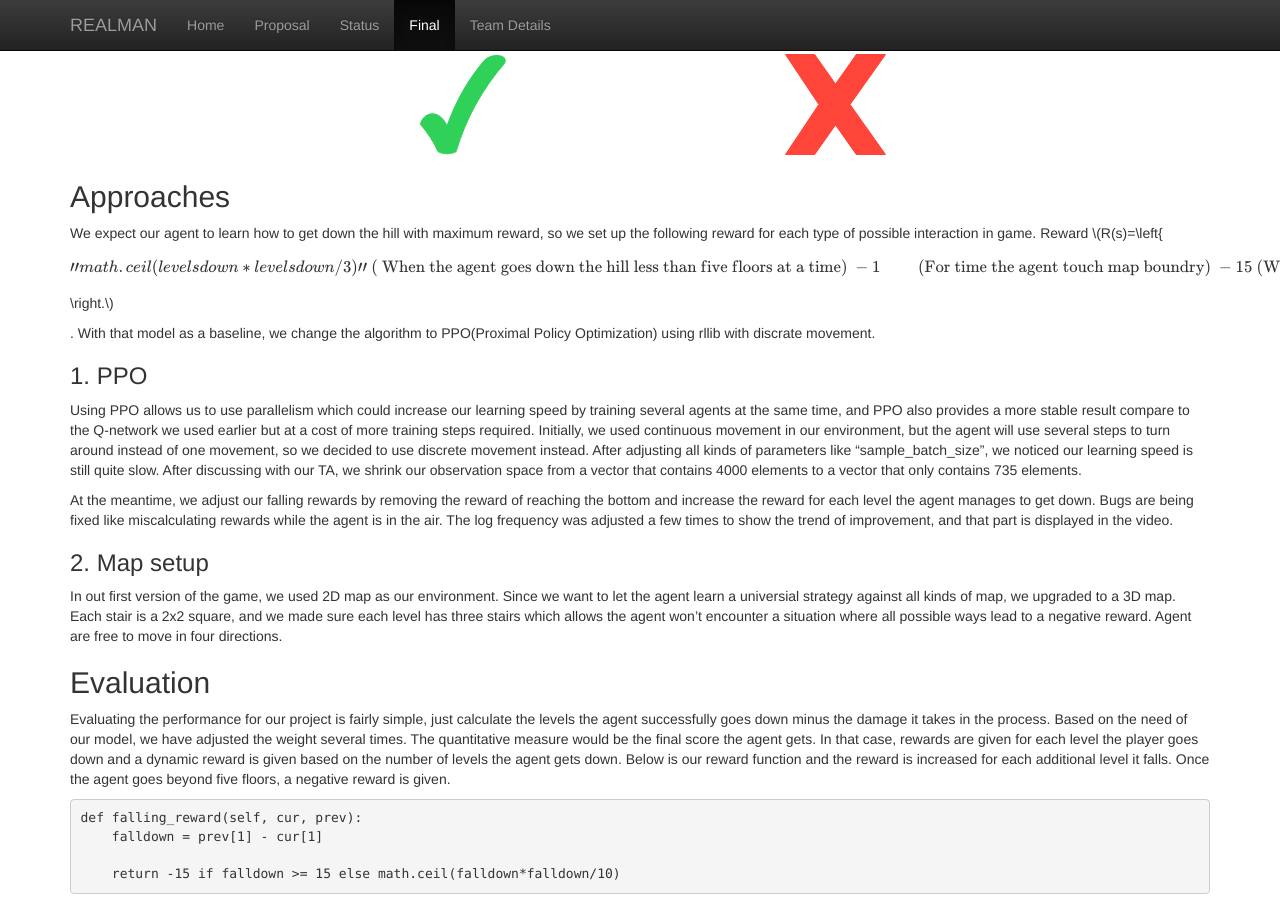
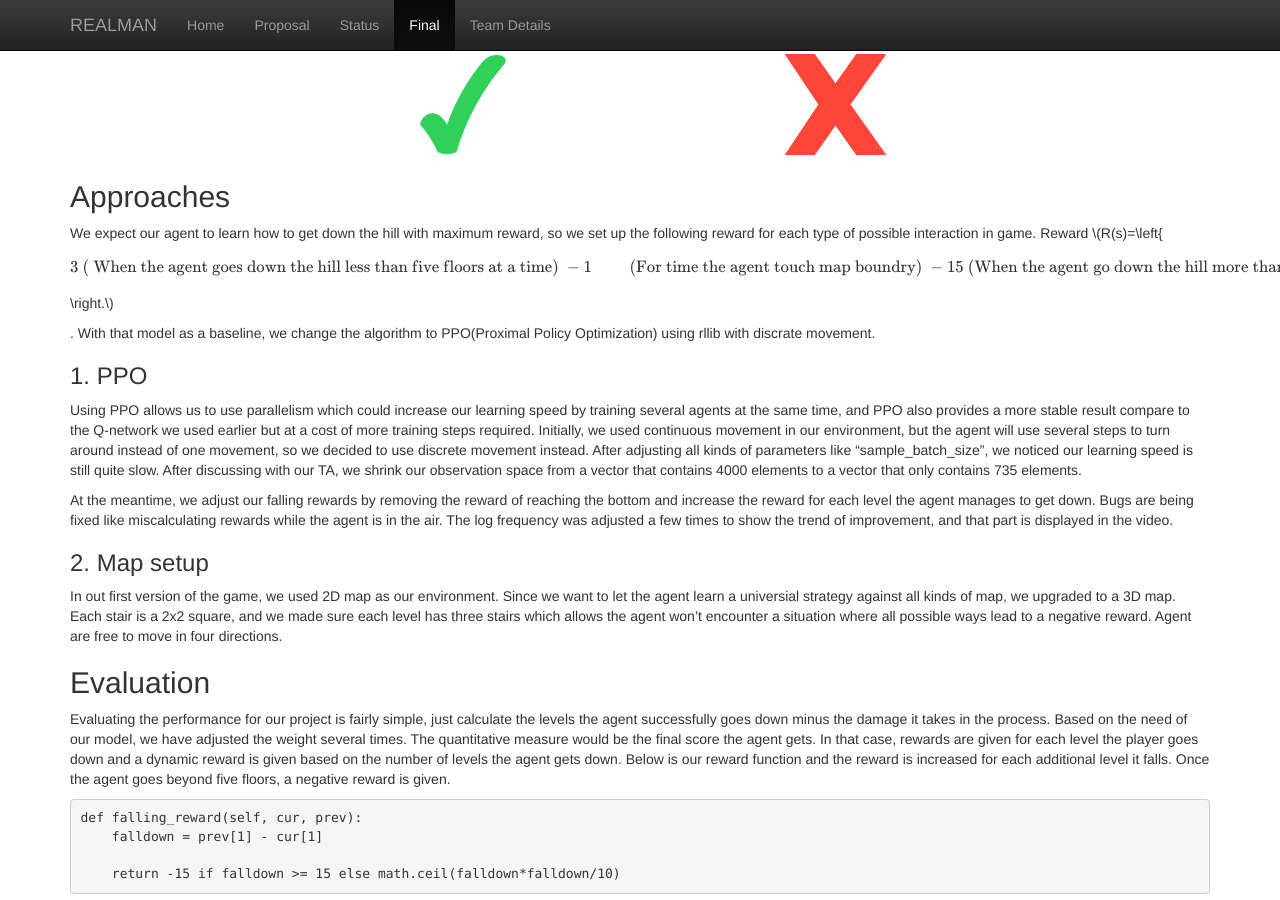
Before and after one commit to JackZhaoYK/REALMAN, a Jekyll site: the page built from docs/final.md, in a window 1280 px wide and 900 px high, scrolled down 1375 px. Built offline with Jekyll 4.4.1, drawn with Linux system fonts in a browser that asks for light colours; formulas are drawn with MathJax 3.

Commit message:
update report

```diff
--- a/docs/final.md
+++ b/docs/final.md
@@ -21,7 +21,7 @@ Since the agent needs to maximize the reward which is also means to minimize the
 ## Approaches
 
 We expect our agent to learn how to get down the hill with maximum reward, so we set up the following reward for each type of possible interaction in game.
-Reward  $$ R(s)=\left{ \begin{aligned} "math.ceil(levels down * levels down / 3)" &\ (\text{ When the agent goes down the hill less than five floors at a time})\ -1 &\ (\text{For time the agent touch map boundry})\ -15 &\ (\text{When the agent go down the hill more than 5 floors a time})\ \end{aligned} \right. $$
+Reward  $$ R(s)=\left{ \begin{aligned} 3 &\ (\text{ When the agent goes down the hill less than five floors at a time})\ -1 &\ (\text{For time the agent touch map boundry})\ -15 &\ (\text{When the agent go down the hill more than 5 floors a time})\ \end{aligned} \right. $$
 
 
 . With that model as a baseline, we change the algorithm to PPO(Proximal Policy Optimization) using rllib with discrate movement.
```
